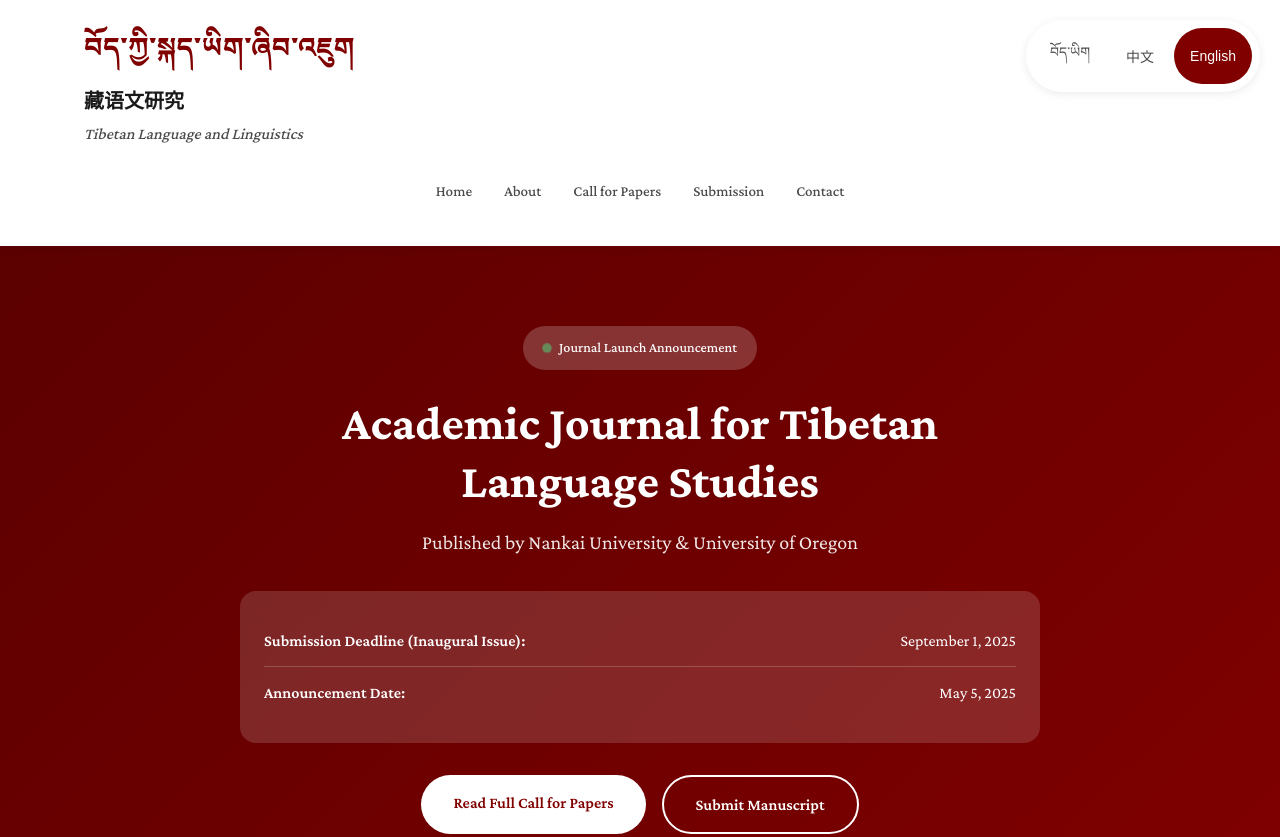
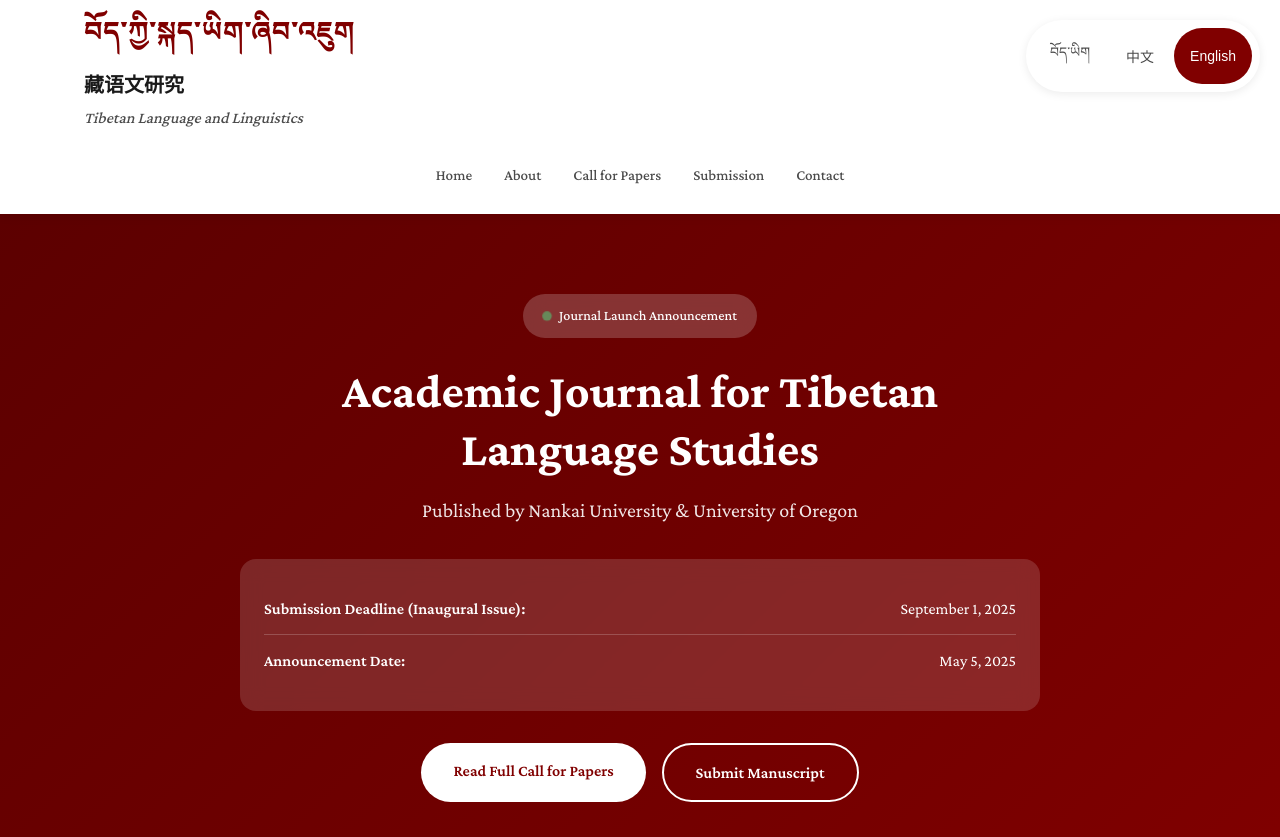
Before and after one commit to TashiT/Thibet, a plain HTML site: page frontend/index.html in a window 1280 px wide. Shown: the top 837 px of the page. Drawn offline with nearby package versions, Linux system fonts and the light colour scheme.

Commit message:
Restructure: move site files into frontend/

```diff
--- a/styles.css
+++ b/frontend/styles.css
@@ -101,7 +101,7 @@ body {
 /* Header */
 .header {
     background: var(--bg-white);
-    padding: 32px 0;
+    padding: 16px 0;
     box-shadow: var(--shadow);
     position: sticky;
     top: 0;
```
Also changed, not shown: frontend/index.html (renamed from index.html), frontend/script.js (renamed from script.js).
